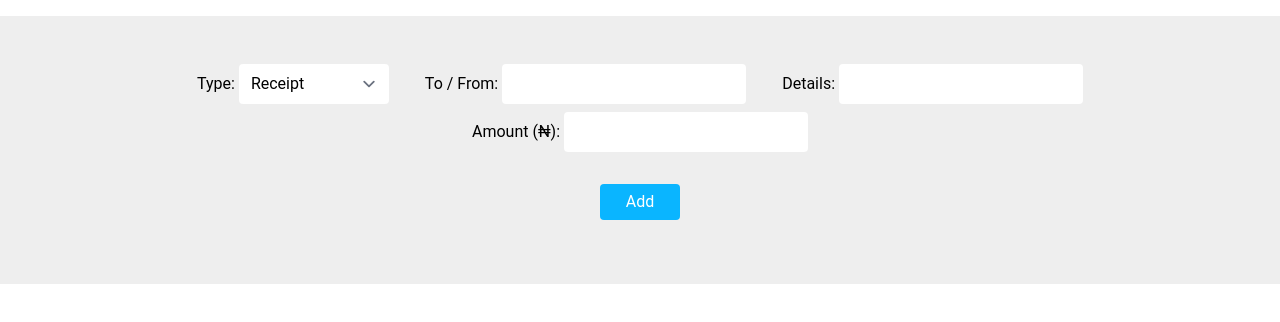
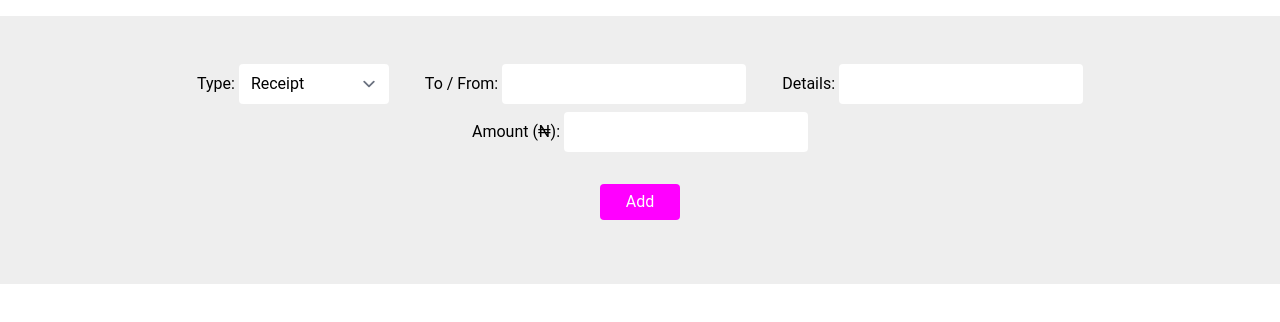
Before and after one commit to Ollarr/Kashier, a plain HTML site: page index.html in a window 1280 px wide. In both pictures the pointer is over the button "Add". Shown: the part 104-426 px from the top of the page. Drawn offline with nearby package versions, Linux system fonts and the light colour scheme.

Commit message:
added more styles to the form

```diff
--- a/styles.css
+++ b/styles.css
@@ -79,3 +79,7 @@ footer a {
   border-radius: 4px;
   margin-top: 24px;
 }
+
+.add-btn:hover{
+  background:rgb(255, 0, 255) ;
+}
```
